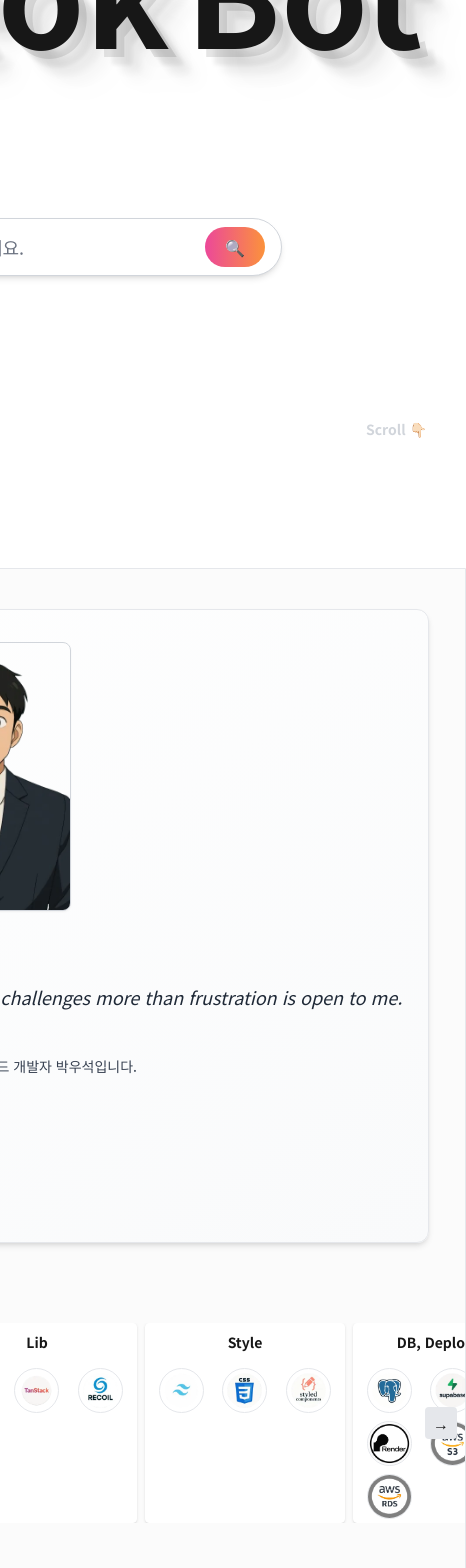
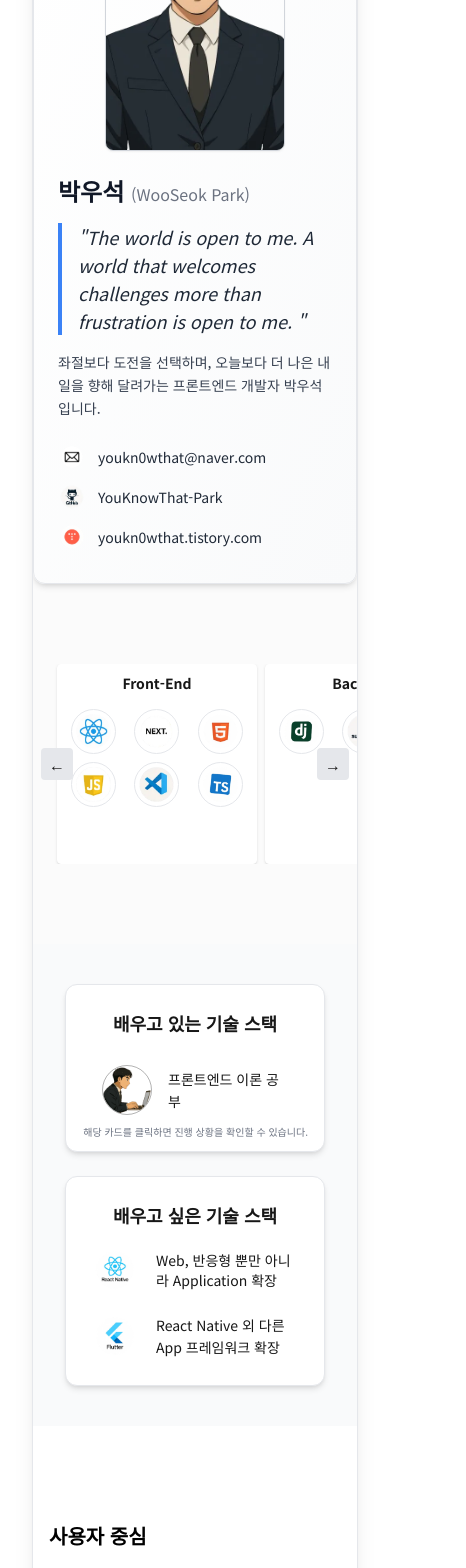
Before and after one commit to YouKnowThat-Park/WooSeokBot, a Next.js app in the folder front/: page / in a window 390 px wide. Shown: the part 432-2000 px from the top of the page, 466 px wide, since content can reach past the window. Built offline with nearby package versions, Linux system fonts and the light colour scheme.

Commit message:
style: 반응형 디자인 수정 (모든 환경에서 적용 / 기존은 데스크탑, 모바일 기준)

```diff
--- a/front/src/app/_components/TeamRoles.tsx
+++ b/front/src/app/_components/TeamRoles.tsx
@@ -13,13 +13,14 @@ interface TeamRolesSectionProps {
 
 const TeamRoles = ({ title, members }: TeamRolesSectionProps) => {
   return (
-    <div className="w-full flex flex-col items-center mt-10">
+    <div className="w-full flex flex-col items-center mt-10 px-4 sm:px-0">
       {title && (
-        <h3 className="text-lg font-semibold mb-4 text-left w-[600px]">
+        <h3 className="text-lg font-semibold mb-4 text-left w-full max-w-[600px]">
           {title}
         </h3>
       )}
-      <table className="table-auto w-[600px] border border-gray-300 text-sm">
+      <div className="w-full max-w-[600px] overflow-x-auto">
+        <table className="table-auto w-full min-w-[600px] border border-gray-300 text-sm">
         <thead className="bg-gray-100 dark:bg-[#222]">
           <tr>
             <th className="border px-4 py-2 text-left">역할</th>
@@ -40,7 +41,8 @@ const TeamRoles = ({ title, members }: TeamRolesSectionProps) => {
             </tr>
           ))}
         </tbody>
-      </table>
+        </table>
+      </div>
     </div>
   );
 };
--- a/front/src/app/chatAnswer/[id]/_components/ChatSearchInput.tsx
+++ b/front/src/app/chatAnswer/[id]/_components/ChatSearchInput.tsx
@@ -73,15 +73,15 @@ const ChatSearchInput = ({ onSearch }: SearchProps) => {
   };
 
   return (
-    <form onSubmit={handleSubmit} className="w-full ml-5">
-      <div className="relative h-[140px] mb-10 flex justify-center items-center">
+    <form onSubmit={handleSubmit} className="w-full ml-5 max-[1279px]:ml-0">
+      <div className="relative h-[140px] mb-10 flex justify-center items-center max-[1279px]:mb-6 max-[1279px]:h-[88px] sm:max-[1279px]:mb-8 sm:max-[1279px]:h-[110px] md:max-[1279px]:mb-10 md:max-[1279px]:h-[140px]">
         <div
           className="relative flex items-center transition-all duration-700"
           style={{
             transform: botAttacks ? "translateX(-20px)" : "translateX(0px)",
           }}
         >
-          <h2 className="text-[140px] font-black  dark:text-[#F4F5F4] flex">
+          <h2 className="text-[140px] font-black dark:text-[#F4F5F4] flex max-[1279px]:text-[56px] sm:max-[1279px]:text-[84px] md:max-[1279px]:text-[110px]">
             {"WooSeo".split("").map((char, idx) => (
               <span
                 key={idx}
@@ -110,6 +110,9 @@ const ChatSearchInput = ({ onSearch }: SearchProps) => {
             className={`
               text-[140px] font-black ml-4
               dark:text-[#F4F5F4]
+              max-[1279px]:ml-2 max-[1279px]:text-[56px]
+              sm:max-[1279px]:ml-3 sm:max-[1279px]:text-[84px]
+              md:max-[1279px]:text-[110px]
               transition-all duration-100
               ${
                 botAttacks
@@ -124,19 +127,19 @@ const ChatSearchInput = ({ onSearch }: SearchProps) => {
         </div>
       </div>
 
-      <div className="flex items-center justify-center mt-40 z-30">
-        <div className="flex w-full max-w-xl bg-white dark:bg-[#1F1F1F] rounded-full shadow-md px-4 py-2 border border-gray-300 dark:border-gray-600">
+      <div className="flex items-center justify-center mt-40 z-30 max-[1279px]:mt-16 sm:max-[1279px]:mt-24 md:max-[1279px]:mt-32">
+        <div className="flex w-full max-w-xl bg-white dark:bg-[#1F1F1F] rounded-full shadow-md px-4 py-2 border border-gray-300 dark:border-gray-600 max-[1279px]:px-3 sm:max-[1279px]:px-4">
           <input
             type="text"
             value={query}
             onChange={(e) => setQuery(e.target.value)}
             placeholder="우석이에게 궁금한 것을 물어봐주세요."
-            className="flex-grow bg-transparent outline-none text-lg placeholder-gray-500 dark:placeholder-gray-400 text-black dark:text-[#F4F5F4] px-4"
+            className="flex-grow bg-transparent outline-none text-lg placeholder-gray-500 dark:placeholder-gray-400 text-black dark:text-[#F4F5F4] px-4 max-[1279px]:px-3 max-[1279px]:text-base sm:max-[1279px]:px-4 sm:max-[1279px]:text-lg"
           />
           <button
             type="submit"
             aria-label="검색하기 버튼"
-            className="flex items-center justify-center text-white bg-gradient-to-r from-pink-500 to-orange-400 hover:opacity-80 px-5 py-2 rounded-full transition-all duration-200"
+            className="flex items-center justify-center text-white bg-gradient-to-r from-pink-500 to-orange-400 hover:opacity-80 px-5 py-2 rounded-full transition-all duration-200 max-[1279px]:px-4 max-[1279px]:text-sm sm:max-[1279px]:px-5 sm:max-[1279px]:text-base"
           >
             🔍
           </button>
--- a/front/src/app/home/Home.tsx
+++ b/front/src/app/home/Home.tsx
@@ -58,12 +58,12 @@ const Home: React.FC = () => {
   }, []);
 
   return (
-    <div className="relative min-h-screen mr-[-450px] dark:bg-[#111] ">
+    <div className="relative min-h-screen mr-[-450px] dark:bg-[#111] max-[1279px]:w-full max-[1279px]:max-w-[970px] max-[1279px]:mr-0">
       {/* 메인 콘텐츠 */}
       <div className="relative z-40 ">
         {showScroll && (
           <motion.div
-            className="w-[100px] h-[30px] absolute top-[-140px] right-0 text-sm text-gray-300 font-semibold"
+            className="w-[100px] h-[30px] absolute top-[-140px] right-0 text-sm text-gray-300 font-semibold max-[1279px]:hidden"
             initial={{ y: 0 }}
             animate={{ y: [0, -10, 0] }}
             transition={{
@@ -80,7 +80,7 @@ const Home: React.FC = () => {
 
       {/* 홈에서만 보이는 검색창 */}
       {showSearch && (
-        <div className="fixed w-[700px] top-[350px] ml-32 z-30">
+        <div className="fixed w-[700px] top-[350px] ml-32 z-30 max-[767px]:hidden max-[1279px]:left-1/2 max-[1279px]:top-[220px] max-[1279px]:ml-0 max-[1279px]:w-[calc(100vw-2rem)] max-[1279px]:max-w-[700px] max-[1279px]:-translate-x-1/2 sm:max-[1279px]:top-[260px] md:max-[1279px]:top-[300px] lg:max-[1279px]:top-[320px]">
           <ChatSearchInput onSearch={handleSearch} />
         </div>
       )}
--- a/front/src/app/page.tsx
+++ b/front/src/app/page.tsx
@@ -3,7 +3,7 @@ import Home from "./home/Home";
 
 const page = () => {
   return (
-    <div className="flex justify-end items-end mr-[450px]">
+    <div className="flex justify-end items-end mr-[450px] max-[1279px]:justify-center max-[1279px]:mr-0 max-[1279px]:px-4 sm:max-[1279px]:px-6 lg:max-[1279px]:px-8">
       <Home />
     </div>
   );
--- a/front/src/app/portfolio/PortfolioPage.tsx
+++ b/front/src/app/portfolio/PortfolioPage.tsx
@@ -14,7 +14,7 @@ import NextStudyProjectsSlider from "../_components/NextStudyProjectSlider";
 const PortfolioPage = () => {
   return (
     <>
-      <div className="w-[970px] h-auto  mt-[1000px] bg-[#FBFBFB] rounded-tl-[45px] overflow-hidden border shadow-xl dark:bg-[#111111]  dark:border-white">
+      <div className="w-[970px] h-auto mt-[1000px] bg-[#FBFBFB] rounded-tl-[45px] overflow-hidden border shadow-xl dark:bg-[#111111] dark:border-white max-[1279px]:w-full max-[1279px]:max-w-[970px] max-[1279px]:rounded-tl-[32px] max-[767px]:mt-[240px] sm:max-[1279px]:mt-[820px] md:max-[1279px]:mt-[900px] lg:max-[1279px]:mt-[960px]">
         <AboutMe />
 
         <div className="w-full  mt-20 mb-20 dark:text-white">
@@ -22,7 +22,7 @@ const PortfolioPage = () => {
           <TechProjectsModal />
         </div>
 
-        <div className=" px-10  bg-[#F9FAFB] dark:bg-[#2e2e2e]">
+        <div className="px-10 bg-[#F9FAFB] dark:bg-[#2e2e2e] max-[1279px]:px-4 sm:max-[1279px]:px-6 md:max-[1279px]:px-8">
           <LearningStackSection />
         </div>
         <TopWorkStyleSection />
@@ -30,12 +30,12 @@ const PortfolioPage = () => {
         <BottomWorkStyleSection />
       </div>
 
-      <div className="w-[970px]">
+      <div className="w-[970px] max-[1279px]:w-full max-[1279px]:max-w-[970px]">
         <ResumeSection />
       </div>
 
       {/* Projects */}
-      <div className="w-[970px] h-auto  mb-[84px] bg-white py-10 px-5 overflow-hidden border  dark:bg-[#111111] dark:border-white">
+      <div className="w-[970px] h-auto mb-[84px] bg-white py-10 px-5 overflow-hidden border dark:bg-[#111111] dark:border-white max-[1279px]:w-full max-[1279px]:max-w-[970px] max-[1279px]:px-4 sm:max-[1279px]:px-5">
         <NextProjectsSlider
           excludeId="
         "
--- a/front/src/app/portfolio/_components/TopWorkStyleSection.tsx
+++ b/front/src/app/portfolio/_components/TopWorkStyleSection.tsx
@@ -42,19 +42,19 @@ const TopWorkStyleSection = () => {
       case 0:
         return "z-20 scale-100 rotate-0 translate-x-0";
       case 1:
-        return "z-10 scale-95 rotate-6 translate-x-[120px] translate-y-[20px]";
+        return "z-10 scale-95 rotate-6 translate-x-[120px] translate-y-[20px] max-[767px]:translate-x-[20px] max-[767px]:translate-y-[12px] max-[767px]:rotate-3";
       case 2:
-        return "z-0 scale-90 rotate-12 translate-x-[180px] translate-y-[40px]";
+        return "z-0 scale-90 rotate-12 translate-x-[180px] translate-y-[40px] max-[767px]:translate-x-[40px] max-[767px]:translate-y-[24px] max-[767px]:rotate-6";
       default:
         return "hidden";
     }
   };
 
   return (
-    <section className="w-ful mx-auto px-6 py-16 bg-white dark:bg-[#111111] text-black dark:text-white flex flex-col items-center">
+    <section className="w-ful mx-auto px-4 py-16 bg-white dark:bg-[#111111] text-black dark:text-white flex flex-col items-center sm:px-6">
       <div className="flex flex-col md:flex-row items-start justify-between gap-10 w-full max-w-[1200px]">
         {/* 왼쪽 소개 */}
-        <div className="md:w-2/5 text-left space-y-4 mt-28 ml-2">
+        <div className="md:w-2/5 text-left space-y-4 mt-8 ml-0 md:mt-28 md:ml-2">
           <h3 className="text-xl font-semibold mb-2">사용자 중심</h3>
           <p className="text-sm text-gray-700 dark:text-neutral-300 leading-relaxed">
             실제 사용자의 흐름과 비즈니스 목적을 동시에 고려하여 기능을 설계하고
@@ -64,7 +64,7 @@ const TopWorkStyleSection = () => {
         </div>
 
         {/* 오른쪽 카드 */}
-        <div className="md:w-3/5 relative h-[420px] flex items-center justify-center">
+        <div className="relative h-[360px] w-full flex items-center justify-center overflow-visible md:w-3/5 md:h-[420px]">
           {workStyles.map((style, index) => {
             const position =
               (index - currentIndex + workStyles.length) % workStyles.length;
@@ -75,7 +75,7 @@ const TopWorkStyleSection = () => {
               <div
                 key={index}
                 onClick={nextCard}
-                className={`absolute transition-all border duration-500 ease-in-out w-[300px] h-[385px] rounded-xl shadow-xl py-2 px-4 whitespace-pre-wrap cursor-pointer
+                className={`absolute transition-all border duration-500 ease-in-out w-[300px] h-[385px] rounded-xl shadow-xl py-2 px-4 whitespace-pre-wrap cursor-pointer max-[767px]:w-[min(78vw,300px)] max-[767px]:h-[360px] max-[767px]:px-3
         ${getCardStyle(index)}
         ${isFront ? "hover:scale-[1.05]" : ""}
       bg-white dark:bg-[#1f1f1f]`}
--- a/front/src/app/project/_components/TechStackTable.tsx
+++ b/front/src/app/project/_components/TechStackTable.tsx
@@ -16,7 +16,7 @@ const TechStackTable = ({ title, description, items }: TechStackTableProps) => {
   const grouped = groupByCategory(items);
 
   return (
-    <div className="my-8 w-[700px] flex flex-col items-start ml-10">
+    <div className="my-8 ml-0 w-full max-w-[700px] flex flex-col items-start px-4 sm:ml-10 sm:px-0">
       <p className="font-semibold mb-2">{title}</p>
 
       <div className="mt-2 text-sm mx-auto w-full max-w-[900px]">
@@ -24,7 +24,8 @@ const TechStackTable = ({ title, description, items }: TechStackTableProps) => {
           <p className="mb-2 text-gray-600 dark:text-gray-400">{description}</p>
         )}
 
-        <table className="table-auto w-full border border-gray-300 text-left text-sm">
+        <div className="w-full overflow-x-auto">
+          <table className="table-auto w-full min-w-[640px] border border-gray-300 text-left text-sm">
           <thead className="bg-gray-100 dark:bg-[#222] dark:text-white">
             <tr>
               <th className="border px-3 py-2">구분</th>
@@ -52,7 +53,8 @@ const TechStackTable = ({ title, description, items }: TechStackTableProps) => {
               ))
             )}
           </tbody>
-        </table>
+          </table>
+        </div>
       </div>
     </div>
   );
```
